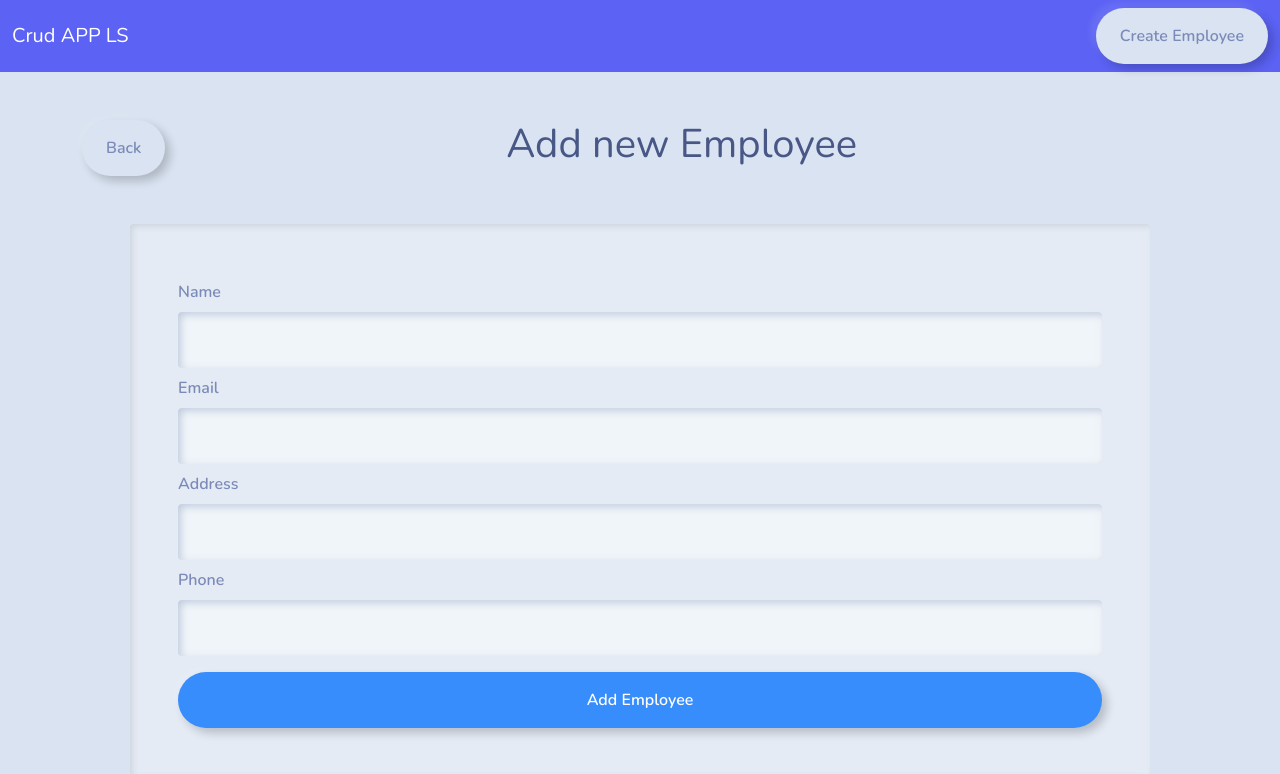
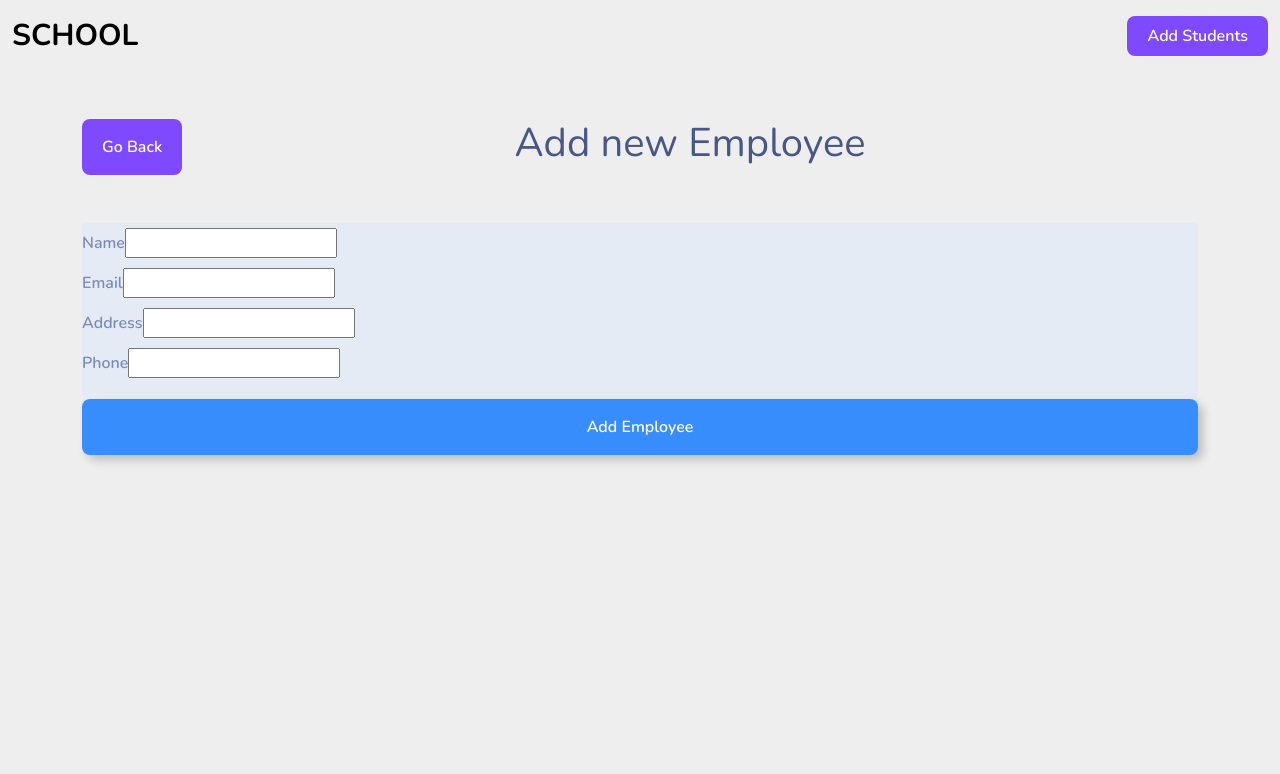
Before and after one commit to mitaldodia/studentdata, a React (Create React App) app: page /create-employee in a window 1280 px wide. Shown: the top 774 px of the page. Built offline with nearby package versions, Linux system fonts and the light colour scheme.

Commit message:
secnd changes

```diff
--- a/package.json
+++ b/package.json
@@ -9,6 +9,7 @@
     "node-modules": "^1.0.1",
     "react": "^17.0.2",
     "react-dom": "^17.0.2",
+    "react-icons": "^4.7.1",
     "react-router-dom": "^6.2.1",
     "react-scripts": "5.0.0",
     "react-uuid": "^1.0.2",
--- a/src/App.js
+++ b/src/App.js
@@ -2,6 +2,7 @@ import { EmployeeList } from "./components";
 import { Navbar } from "./components";
 import { EmployeeForm } from "./components";
 import { Route, Routes } from "react-router-dom";
+import '../src/styles/index.css'
 
 export const App = () => {
   return (
--- a/src/components/EmployeeForm.jsx
+++ b/src/components/EmployeeForm.jsx
@@ -30,28 +30,28 @@ export const EmployeeForm = () => {
         setshowAlert(true);
         setTimeout(() => {
             setshowAlert(false);
-        }, 2000);
+        }, 1500);
     };
 
     return (
         <div>
 
             <div className="d-flex my-5 justify-content-between">
-                <button type="button" className="btn btn-outline-secondary" onClick={() => navigate("/")}>Back</button>
+                <button type="button" className="" onClick={() => navigate(-1)}>Go Back</button>
                 <h1 className="text-center">{id ? "Edit" : "Add new"} Employee</h1>
                 <div />
             </div>
 
-            <div className="card border-primary p-5 m-5">
+            <div className="card ">
                 <form onSubmit={handleSubmit}>
-                    <div className="form-group">
+                    <div className="">
                         <label className="form-label mt-2" htmlFor="inputValid">Name</label>
                         <input
                             name="name"
                             type="text"
                             value={inputValues.name}
                             onChange={handleInputChange}
-                            className="form-control"
+                            className=""
                             id="inputValid"
                         />
                     </div>
@@ -64,7 +64,7 @@ export const EmployeeForm = () => {
                             type="email"
                             value={inputValues.email}
                             onChange={handleInputChange}
-                            className="form-control"
+                            className=""
                             id="inputValid"
                         />
                     </div>
@@ -73,11 +73,11 @@ export const EmployeeForm = () => {
                     <div className="form-group">
                         <label className="form-label mt-2" htmlFor="inputValid">Address</label>
                         <input
-                            type="text"
+                            type="tex"
                             name="address"
                             value={inputValues.address}
                             onChange={handleInputChange}
-                            className="form-control"
+                            className=""
                             id="inputValid"
                         />
                     </div>
@@ -90,14 +90,14 @@ export const EmployeeForm = () => {
                             type="text"
                             value={inputValues.phone}
                             onChange={handleInputChange}
-                            className="form-control"
+                            className=""
                             id="inputValid"
                         />
                     </div>
 
 
                     <div className="d-grid gap-2 mt-3">
-                        <button type="submit" className="btn btn-outline-primary btn-block">{id ? "Edit" : "Add"} Employee</button>
+                        <button type="submit" onClick={()=>navigate(-1)} className="btn btn-outline-primary btn-block">{id ? "Edit" : "Add"} Employee</button>
                     </div>
                 </form>
             </div>
@@ -106,7 +106,7 @@ export const EmployeeForm = () => {
                 showAlert && (
                     <div className="px-5">
                         <div className="alert alert-success">
-                            <strong>Well done!</strong> {id ? "edit" : "added a new"} Employee.
+                            <strong>Well done!</strong> {id ? "edited" : "added a new"} Employee.
                         </div>
                     </div>
                 )
--- a/src/components/EmployeeItem.jsx
+++ b/src/components/EmployeeItem.jsx
@@ -2,6 +2,9 @@ import React from 'react'
 import { removeEmployee } from '../service/localstorage';
 import { getListEmployees } from '../service/localstorage';
 import { useNavigate } from 'react-router-dom';
+import { FiEdit } from 'react-icons/fi';
+import { MdDelete } from 'react-icons/md';
+
 
 export const EmployeeItem = ({ employee, setEmployees }) => {
     const { id, name, email, address, phone } = employee;
@@ -10,18 +13,21 @@ export const EmployeeItem = ({ employee, setEmployees }) => {
     const deleteEmployee = () => {
         removeEmployee(id);
         setEmployees(getListEmployees());
+
+        window.confirm('Sure about deleting it ?')
     }
 
     return (
-        <tr className="table-primasry">
+        <tr className="table-responsive">
+
             <th>{name}</th>
             <td>{email}</td>
             <td>{address}</td>
             <td>{phone}</td>
             <td>
                 <div className="d-flex gap-3">
-                    <span type="button" className="badge bg-success" onClick={() => navigate(`/edit-employee/${id}`)}>Edit</span>
-                    <span type="button" className="badge bg-danger" onClick={() => deleteEmployee()}>Delete</span>
+                    <span type="button" className="badge bg-success" onClick={() => navigate(`/edit-employee/${id}`)}><FiEdit/></span>
+                    <span type="button" className="badge bg-danger" onClick={() => deleteEmployee()}><MdDelete/></span>
                 </div>
             </td>
         </tr>
--- a/src/components/EmployeeList.jsx
+++ b/src/components/EmployeeList.jsx
@@ -11,11 +11,11 @@ export const EmployeeList = () => {
 
     return (
         <div>
-            <h1 className="my-5 text-center">Manage Employees</h1>
+            <h1 className="my-5 text-center">Student's Data</h1>
 
             {
                 employees.length > 0 ? (
-                    <div className="card bg-secondary p-3">
+                    <div className="card ">
                         <table className="table table-hover">
                             <thead>
                                 <tr>
@@ -34,7 +34,7 @@ export const EmployeeList = () => {
                         </table>
                     </div>
                 ) : (
-                    <h3 className="text-center">No employees</h3>
+                    <h3 className="text-center">You can add students Data by click ADD Student button</h3>
                 )
             }
 
--- a/src/components/Navbar.jsx
+++ b/src/components/Navbar.jsx
@@ -4,9 +4,9 @@ export const Navbar = () => {
     const navigate = useNavigate();
     return (
         <>
-            <nav className="navbar navbar-expand-lg navbar-dark bg-info">
+            <nav className="navbar navbar-expand-lg navbar-dark">
                 <div className="container-fluid">
-                    <a className="navbar-brand" href="#!">Crud APP LS</a>
+                    <a className="navbar-brand" href="#!">SCHOOL</a>
                     <button className="navbar-toggler" type="button" data-bs-toggle="collapse" data-bs-target="#navbarColor03" aria-controls="navbarColor03" aria-expanded="false" aria-label="Toggle navigation">
                         <span className="navbar-toggler-icon"></span>
                     </button>
@@ -17,10 +17,10 @@ export const Navbar = () => {
                         </ul>
 
                         <button
-                            className="btn btn-outline-secondary my-2 my-sm-0"
+                            className=""
                             onClick={() => navigate("/create-employee")}
                         >
-                            Create Employee
+                            Add Students
                         </button>
                     </div>
                 </div>
--- a/src/styles/index.css
+++ b/src/styles/index.css
@@ -0,0 +1,31 @@
+body{
+ background: rgb(238, 238, 238) !important;
+}
+
+.navbar-dark .navbar-brand{
+    font-size: 30px;
+    color: black !important;
+    font-weight: 800;
+}
+
+ button{
+    padding: 8px 20px;
+    background: rgb(127, 73, 255);
+    border: none;
+    color: #fff;
+    font-weight: 600;
+    border-radius: 8px !important;
+}
+
+
+
+button:hover{
+    border: 1px solid rgb(127, 73, 255);
+    background: none;
+    color: rgb(127, 73, 255);
+    transition:all 0.3s ease-in-out;
+}
+.card{
+    background-color:rgb(235, 227, 255);
+    box-shadow: none !important;
+}
```
Also changed, not shown: 1 other file (tests, documents, lock files or other folders).
